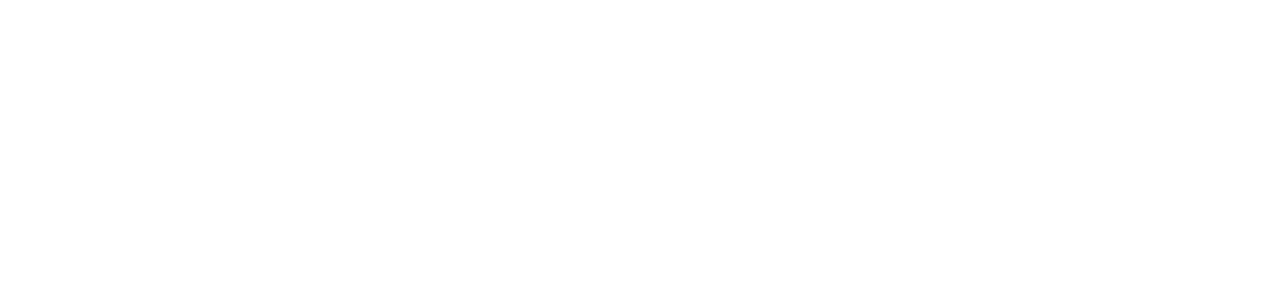
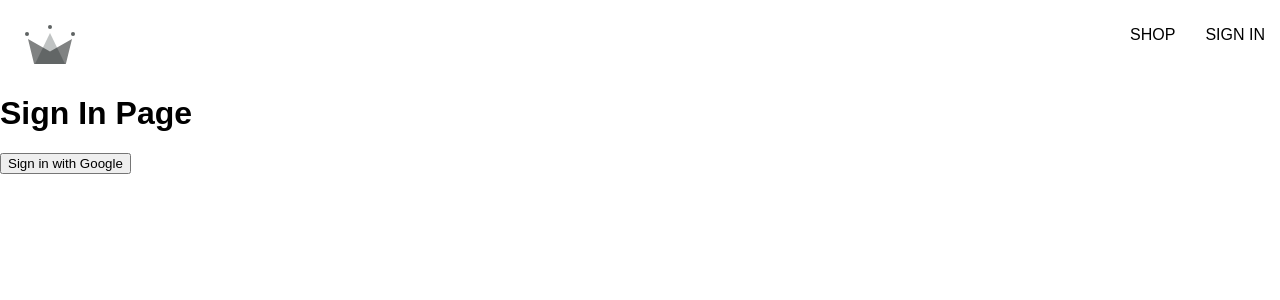
Before and after one commit to Uzair171/monowear, a React (Vite) app: page /sign-in in a window 1280 px wide. Before the commit this address had no page. Shown: the top 300 px of the page. Built offline with nearby package versions, Linux system fonts and the light colour scheme; no server answers.

Commit message:
created user google Auth with firsebase

```diff
--- a/src/App.jsx
+++ b/src/App.jsx
@@ -2,13 +2,15 @@
 import Home from "./pages/Home/Home";
 import NavigationBar from "./components/NavigationBar/NavigationBar";
 import Shop from "./pages/Shop/Shop";
+import SignIn from "./pages/SignIn/SignIn";
 
 const App = () => {
   return (
     <Routes>
       <Route path={"/"} element={<NavigationBar />}>
         <Route index element={<Home />} />
-        <Route path={"/shop"} element={<Shop />} />
+        <Route path={"shop"} element={<Shop />} />
+        <Route path={"sign-in"} element={<SignIn />} />
       </Route>
     </Routes>
   );
--- a/src/components/NavigationBar/NavigationBar.jsx
+++ b/src/components/NavigationBar/NavigationBar.jsx
@@ -14,7 +14,10 @@
         </Link>
         <div className="nav-links-container">
           <Link className="nav-link" to={"/shop"}>
-            Shop
+            SHOP
+          </Link>
+          <Link className="nav-link" to={"/sign-in"}>
+            SIGN IN
           </Link>
         </div>
       </div>
--- /dev/null
+++ b/src/pages/SignIn/SignIn.jsx
@@ -0,0 +1,19 @@
+import {
+  createUserDocumentFromAuth,
+  signInWithGooglePopup,
+} from "../../utils/firebase.utils";
+
+const SignIn = () => {
+  const logGoogleUser = async () => {
+    const { user } = await signInWithGooglePopup();
+    const userDocRef = await createUserDocumentFromAuth(user);
+  };
+  return (
+    <div>
+      <h1>Sign In Page</h1>
+      <button onClick={logGoogleUser}>Sign in with Google</button>
+    </div>
+  );
+};
+
+export default SignIn;
--- /dev/null
+++ b/src/utils/firebase.utils.js
@@ -0,0 +1,49 @@
+import { initializeApp } from "firebase/app";
+import {
+  getAuth,
+  signInWithRedirect,
+  signInWithPopup,
+  GoogleAuthProvider,
+} from "firebase/auth";
+import { getFirestore, doc, getDoc, setDoc } from "firebase/firestore";
+
+const firebaseConfig = {
+  apiKey: import.meta.env.VITE_FIREBASE_API,
+  authDomain: "monowear-55ba5.firebaseapp.com",
+  projectId: "monowear-55ba5",
+  storageBucket: "monowear-55ba5.firebasestorage.app",
+  messagingSenderId: "692248184729",
+  appId: "1:692248184729:web:afd93140b34ec1722bf508",
+};
+
+const app = initializeApp(firebaseConfig);
+const provider = new GoogleAuthProvider();
+
+provider.setCustomParameters({
+  prompt: "select_account",
+});
+
+export const auth = getAuth();
+export const signInWithGooglePopup = () => signInWithPopup(auth, provider);
+
+export const db = getFirestore();
+
+export const createUserDocumentFromAuth = async (userAuth) => {
+  const userDocRef = doc(db, "users", userAuth.uid);
+
+  const userSnapshot = await getDoc(userDocRef);
+  if (!userSnapshot.exists()) {
+    const { displayName, email } = userAuth;
+    const createdAt = new Date();
+    try {
+      await setDoc(userDocRef, {
+        displayName,
+        email,
+        createdAt,
+      });
+    } catch (err) {
+      console.log(err);
+    }
+  }
+  return userDocRef;
+};
```
Also changed, not shown: src/pages/Shop/shop.style.scss (added), src/pages/SignIn/signIn.style.scss (added), 1 other file (tests, documents, lock files or other folders).
